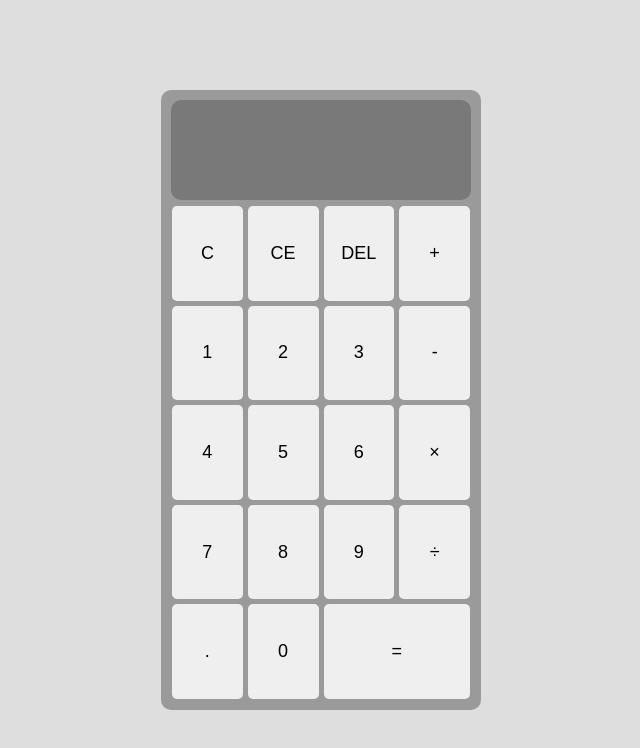
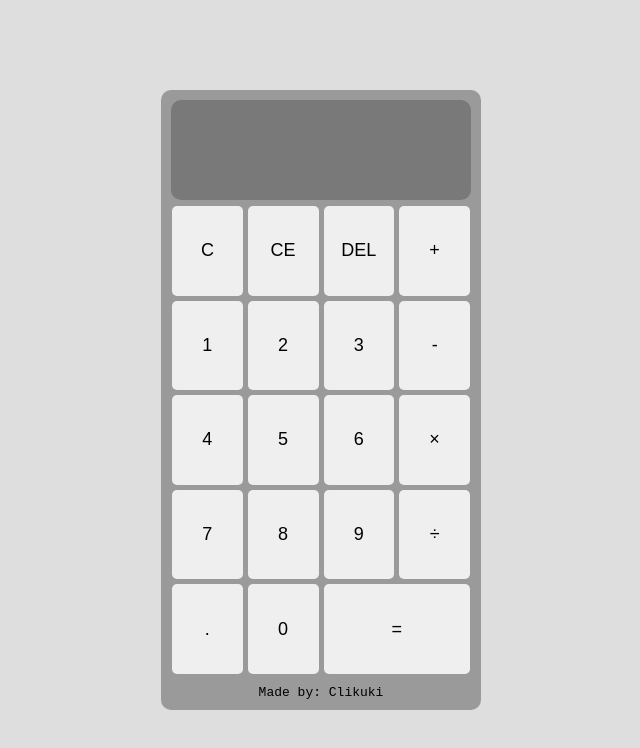
Before and after one commit to clikuki/TOP-Calculator, a website: page index.html in a window 1280 px wide. Shown: the whole page, without its empty margins (319-959 px from the left). Drawn offline with Linux system fonts and the light colour scheme.

Commit message:
added link to my profile

```diff
--- a/index.html
+++ b/index.html
@@ -33,6 +33,7 @@
 			<button class="num">0</button>
 			<button class="operation">=</button>
 		</div>
+		<span id="credits">Made by: <a href="https://github.com/Clikuki" target="_blank">Clikuki</a></span>
 	</div>
 	<script src="main.js"></script>
 </body>
--- a/main.js
+++ b/main.js
@@ -177,6 +177,8 @@ function handleKeyboard(e) {
 
 function setEventListeners() {
 	window.addEventListener('keydown', (e) => {
+		// return if ctrl+shift+I for debugging purposes
+		if(e.ctrlKey && e.shiftKey && e.key === 'I') return;
 		e.preventDefault();
 		handleKeyboard(e);
 		updateDisplay();
--- a/style.css
+++ b/style.css
@@ -20,15 +20,32 @@ body {
 	max-width: 300px;
 	width: 70vw;
 
-	/* min-height: 100px;
-	max-height: 1000px; */
 	height: 75vh;
 
-	/* border: 1px solid black; */
 	border-radius: 10px;
 	padding: 10px;
 
 	background-color: #9a9a9a;
+
+	text-align: center;
+}
+
+#credits {
+	padding-top: 10px;
+	font-family: monospace;
+}
+
+#credits > a {
+	text-decoration: none;
+	color: inherit;
+}
+
+#credits > a:hover {
+	text-decoration: underline;
+}
+
+#credits > a:focus-visible {
+	outline: none;
 }
 
 #display {
```
